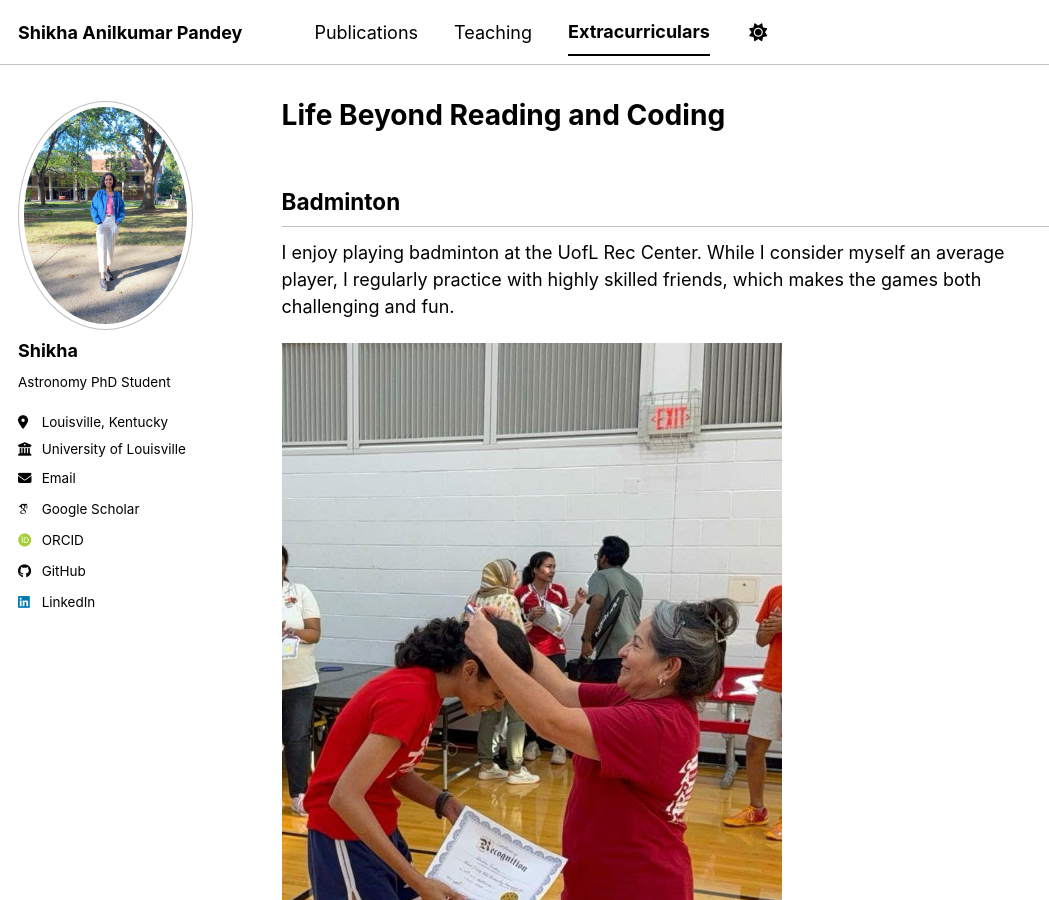
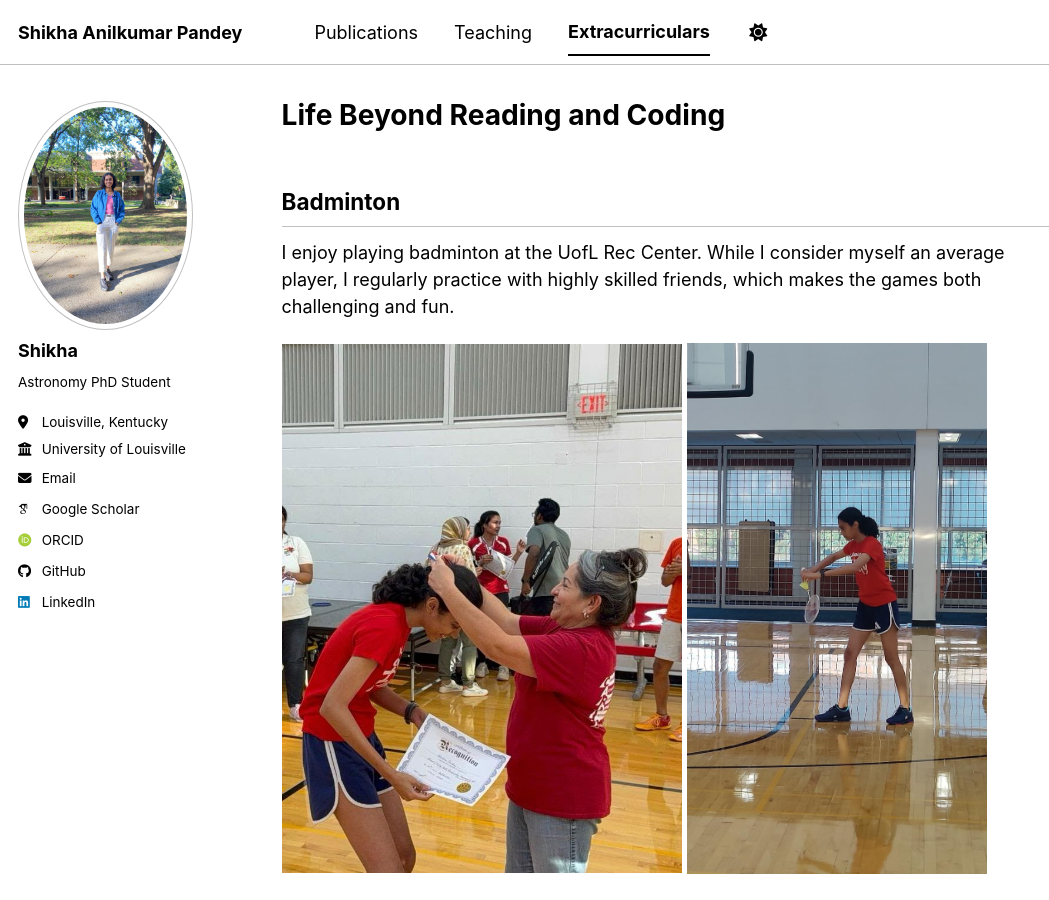
Before and after one commit to pshikha/pshikha.github.io, a Jekyll site: the page built from _pages/markdown.md, in a window 1280 px wide and 900 px high. Shown: the whole window, without its empty margins (0-1049 px from the left). Built offline with Jekyll 4.4.1, drawn with Linux system fonts in a browser that asks for light colours; some web fonts are replaced; a script bundle is joined from its source files by our own code; library files that are not in the unit come from our copies.

Commit message:
Update markdown.md

```diff
--- a/_pages/markdown.md
+++ b/_pages/markdown.md
@@ -14,7 +14,7 @@ redirect_from:
 I enjoy playing badminton at the UofL Rec Center. While I consider myself an average player, I regularly practice with highly skilled friends, which makes the games both challenging and fun.
 
 <div>
-<img src="/images/bad1.jpeg" width="500" height="700"/>
+<img src="/images/bad1.jpeg" width="400" height="500"/>
 <img src="/images/bad2.jpeg" width="300" height="500"/>
 </div>
 
```
